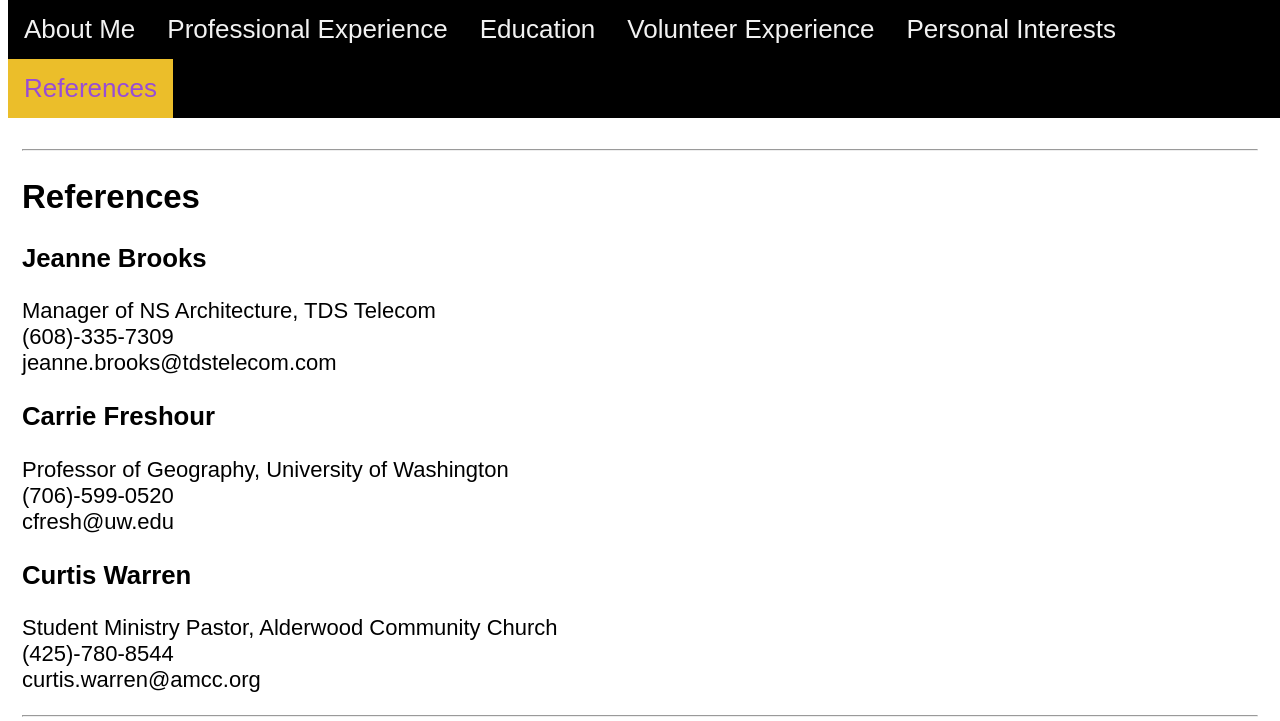
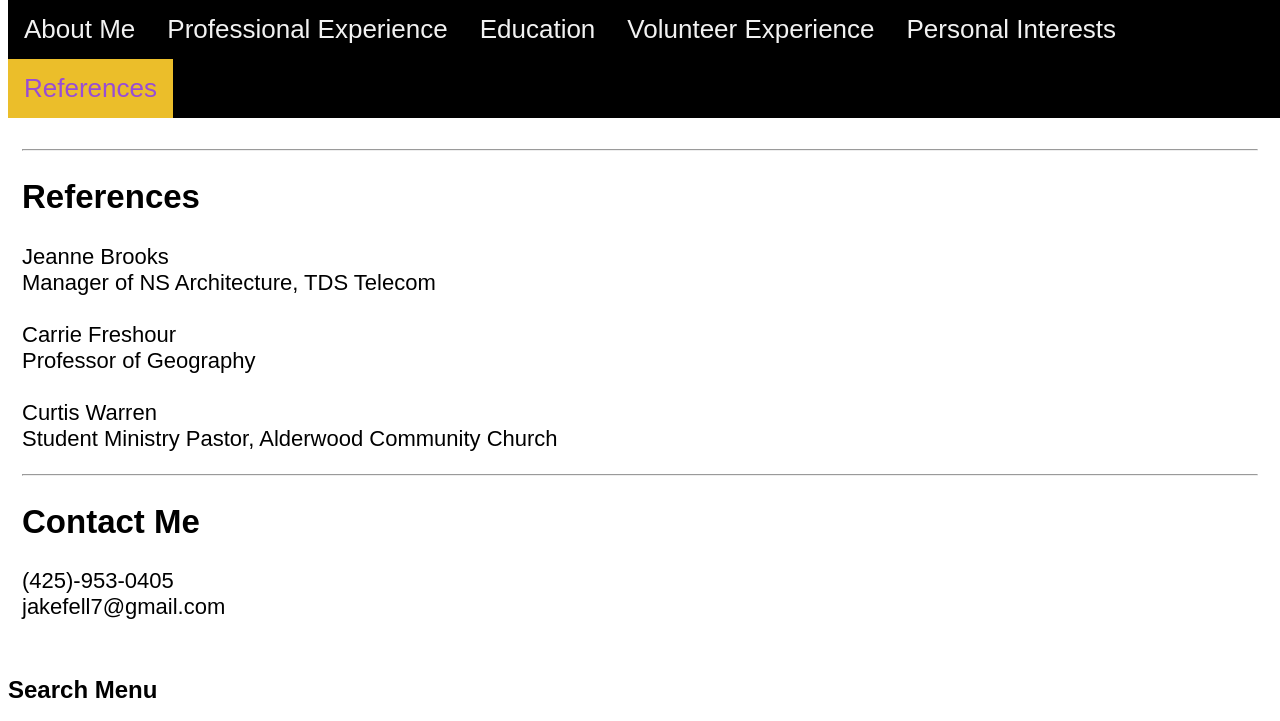
Before and after one commit to jacobf19/ResumeWebpage, a plain HTML site: page references.html in a window 1280 px wide. Shown: the top 721 px of the page. Drawn offline with Linux system fonts and the light colour scheme.

Commit message:
Update to references page

```diff
--- a/references.html
+++ b/references.html
@@ -27,29 +27,16 @@
         <h1>References and Contact Information</h1>
         <hr>
         <h2>References</h2>
-          <h3>Jeanne Brooks</h3>
-          <p>
-            Manager of NS Architecture, TDS Telecom<br>
-
-            (608)-335-7309<br>
-
-            jeanne.brooks@tdstelecom.com<br>
-
-          </p>
-          <h3>Carrie Freshour</h3>
-          <p>
-            Professor of Geography, University of Washington<br>
-
-            (706)-599-0520<br>
-
-            cfresh@uw.edu<br>
-          </p>
-          <h3>Curtis Warren</h3>
-          <p>
-            Student Ministry Pastor, Alderwood Community Church<br>
-            (425)-780-8544<br>
-            curtis.warren@amcc.org<br>
-          </p>
+         <p>
+           Jeanne Brooks<br>
+           Manager of NS Architecture, TDS Telecom<br>
+           <br>
+           Carrie Freshour<br>
+           Professor of Geography<br>
+           <br>
+           Curtis Warren<br>
+           Student Ministry Pastor, Alderwood Community Church<br>
+         </p>
           <hr>
         <h2>Contact Me</h2>
         <p>
```
